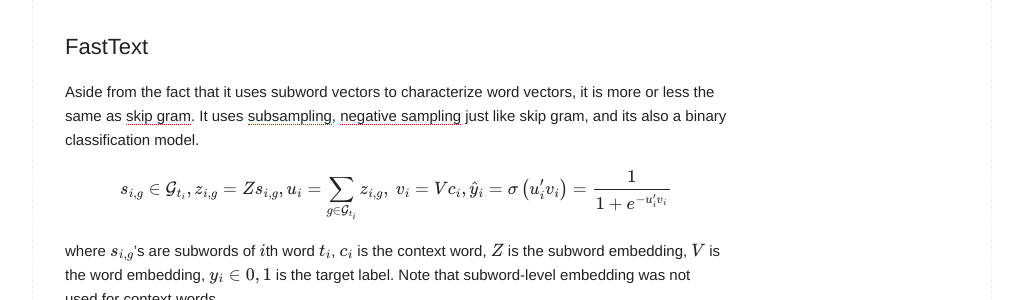
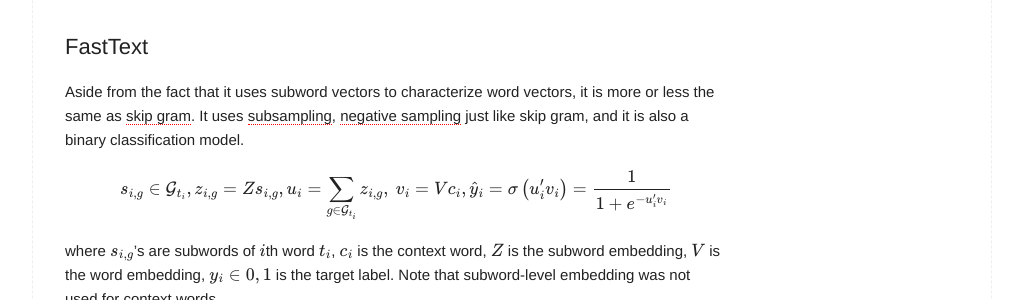
Before and after one commit to naturale0/naturale0.github.io, a Jekyll site: the page built from _posts/2021-02-09-Understanding FastText.md, in a window 1280 px wide and 900 px high, scrolled down 612 px. Shown: the part 153-453 px from the top of the window, without its empty margins (128-1151 px from the left). Built offline with Jekyll 4.4.1, drawn with Linux system fonts in a browser that asks for light colours; formulas are drawn with MathJax 3; comment, search, counter and statistics services are not loaded.

Commit message:
post fasttext

```diff
--- a/_posts/2021-02-09-Understanding FastText.md
+++ b/_posts/2021-02-09-Understanding FastText.md
@@ -24,7 +24,7 @@
 
 ## FastText
 
-Aside from the fact that it uses subword vectors to characterize word vectors, it is more or less the same as [skip gram](https://naturale0.github.io/machine%20learning/natural%20language%20processing/understanding-skip-gram). It uses [subsampling](https://naturale0.github.io/machine%20learning/natural%20language%20processing/understanding-skip-gram#subsampling), [negative sampling](https://naturale0.github.io/machine%20learning/natural%20language%20processing/understanding-skip-gram#negative-sampling) just like skip gram, and its also a binary classification model.
+Aside from the fact that it uses subword vectors to characterize word vectors, it is more or less the same as [skip gram](https://naturale0.github.io/machine%20learning/natural%20language%20processing/understanding-skip-gram). It uses [subsampling](https://naturale0.github.io/machine%20learning/natural%20language%20processing/understanding-skip-gram#subsampling), [negative sampling](https://naturale0.github.io/machine%20learning/natural%20language%20processing/understanding-skip-gram#negative-sampling) just like skip gram, and it is also a binary classification model.
 
 $$s_{i,g} \in \mathcal{G}_{t_i}, \\
 z_{i,g} = Zs_{i,g}, \\
```
